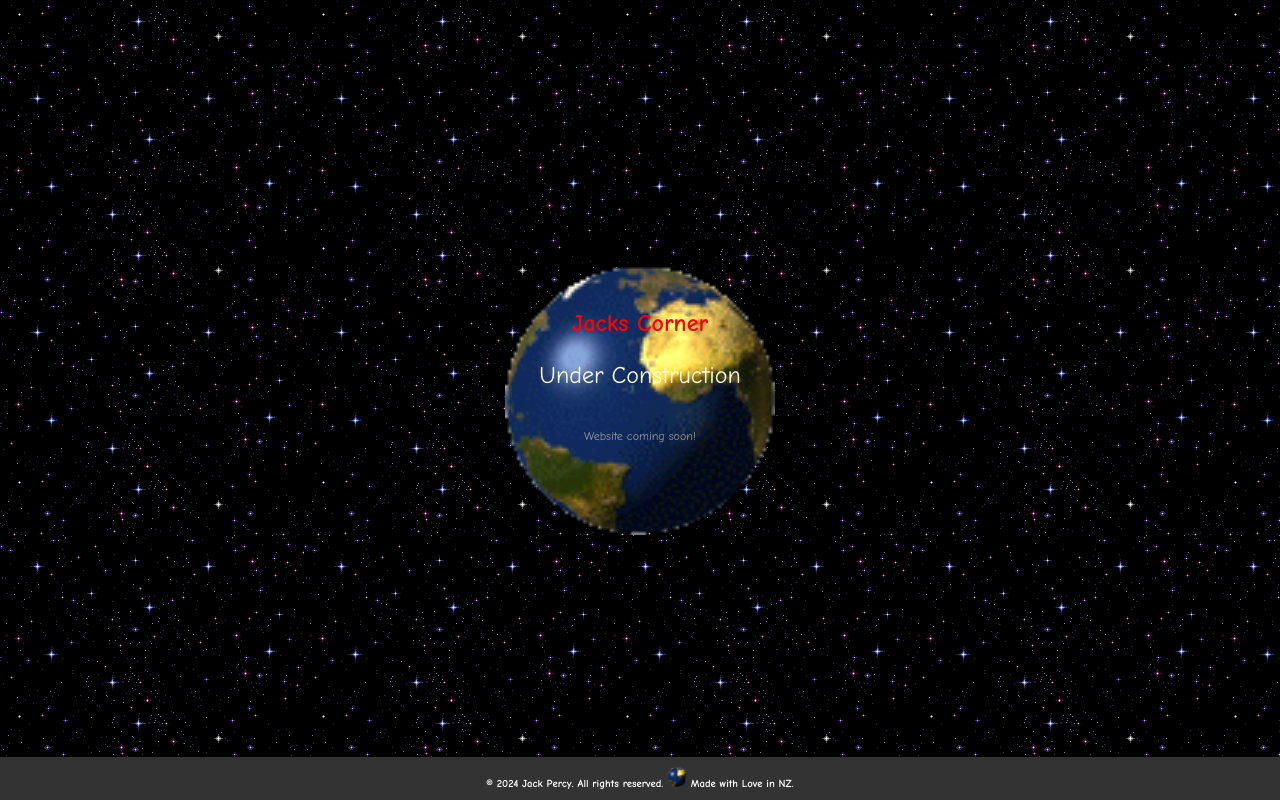
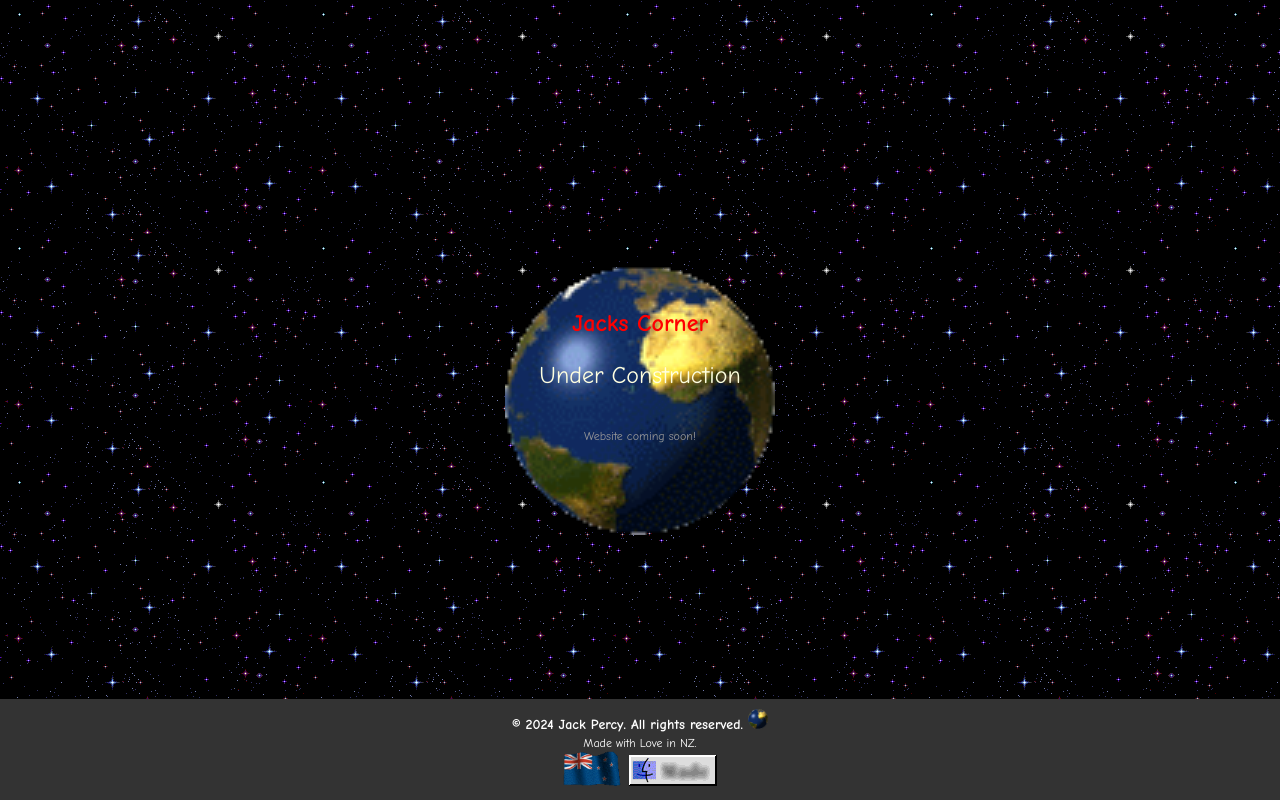
Before and after one commit to Jaxku/JacksCorner, a plain HTML site: page UnderConstructionPage.html in a window 1280 px wide. Drawn offline with Linux system fonts and the light colour scheme.

Commit message:
additonal Assets

```diff
--- a/UnderConstructionPage.html
+++ b/UnderConstructionPage.html
@@ -74,8 +74,15 @@
         <p class="text">Under Construction</p>
         <p class="credits">Website coming soon!</p>
     </div>
-    <footer class="footer">
-        <h6>© 2024 Jack Percy. All rights reserved. <img src="https://github.com/Jaxku/JacksCorner/blob/main/Image%20Assets/Icons/globe2.gif?raw=true" alt="GIF Symbol" width="20" height="20"; <h6> Made with Love in NZ.
-    </footer>
+<footer class="footer">
+    <h6 style="font-size: 14px;">© 2024 Jack Percy. All rights reserved. <img src="https://github.com/Jaxku/JacksCorner/blob/main/Image%20Assets/Icons/globe2.gif?raw=true" alt="GIF Symbol" width="20" height="20"></h6>
+    <div class="made-in-nz">
+        <span style="font-size: 12px;">Made with Love in NZ.</span><br>
+        <img src="https://github.com/Jaxku/JacksCorner/blob/main/Image%20Assets/Icons/NZ-FLAG.gif?raw=true" width="60" height="35" alt="NZ Symbol">
+		<img src="https://github.com/Jaxku/JacksCorner/blob/main/Image%20Assets/Icons/MadeWithMacOS.gif?raw=true" width="88" height="31" alt="Made with MacOS Symbol">
+    </div>
+</footer>
+
+
 </body>
 </html>
```
Also changed, not shown: Image Assets/Assets/CoolDUCK.gif (added), Image Assets/Backdrops/BlueLine.gif (added).
